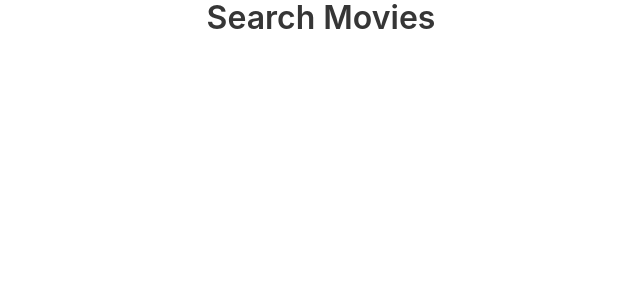
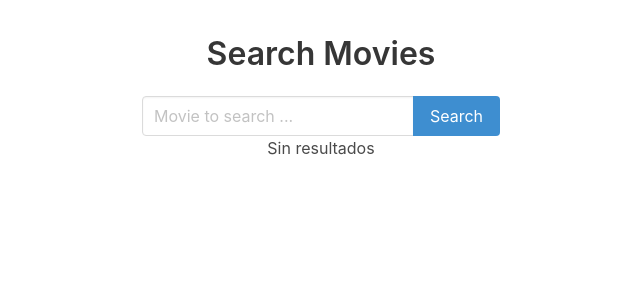
Before and after one commit to inbjork/search-movies, a React (Create React App) app: page / in a window 1280 px wide. Shown: the top 300 px of the page, without its empty margins (319-959 px from the left). Built offline with nearby package versions, Linux system fonts and the light colour scheme.

Commit message:
searchMovieApp2

```diff
--- a/src/App.css
+++ b/src/App.css
@@ -1,32 +1,9 @@
 .App {
+  padding-top: 36px;
   text-align: center;
 }
 
-.App-logo {
-  animation: App-logo-spin infinite 20s linear;
-  height: 40vmin;
+.SearchForm-wrapper{
+  display: flex;
+  justify-content: center;
 }
-
-.App-header {
-  background-color: #282c34;
-  min-height: 100vh;
-  display: flex;
-  flex-direction: column;
-  align-items: center;
-  justify-content: center;
-  font-size: calc(10px + 2vmin);
-  color: white;
-}
-
-.App-link {
-  color: #61dafb;
-}
-
-@keyframes App-logo-spin {
-  from {
-    transform: rotate(0deg);
-  }
-  to {
-    transform: rotate(360deg);
-  }
-}
--- a/src/App.js
+++ b/src/App.js
@@ -1,14 +1,35 @@
 import React, { Component } from 'react';
 import {Title} from './components/Title'
+import {SearchForm} from './components/SearchForm'
 
 import './App.css';
 import 'bulma/css/bulma.css'
 
 class App extends Component {
+  state = {results: []}
+
+  _handleResults = (results) =>{
+    this.setState({results})
+  }
+
+  _renderResults(){
+    const {results} = this.state
+    return results.map(movie =>{
+      return <p key={movie.imdbID}>{movie.Title}</p>
+    })
+  }
+
   render() {
     return (
       <div className="App">
         <Title>Search Movies</Title>
+        <div className='SearchForm-wrapper'>
+          <SearchForm onResults={this._handleResults}/>
+        </div>
+        {this.state.results.length === 0
+          ? <p>Sin resultados</p>
+          : this._renderResults()
+        }
       </div>
     );
   }
--- /dev/null
+++ b/src/components/SearchForm.js
@@ -0,0 +1,46 @@
+import React, {Component} from 'react'
+
+const API_KEY = '151778c6'
+
+export class SearchForm extends Component {
+
+    state = {inputMovie: ''}
+
+    _handleChange = (e) => {
+        this.setState({inputMovie: e.target.value})
+    }
+
+    _handleSubmit = (e) => {
+        e.preventDefault()
+        const {inputMovie} = this.state
+        fetch(`http://www.omdbapi.com/?apikey=${API_KEY}&s=${inputMovie}`)
+            .then(res => res.json())
+            .then(results => {
+                const {Search, totalResults} = results
+                console.log({Search, totalResults})
+                this.props.onResults(Search)
+            })
+    }
+
+    render(){
+        return(
+            <form onSubmit={this._handleSubmit}>
+                <div className="field has-addons">
+                    <div className="control">
+                        <input
+                            className="input"
+                            onChange={this._handleChange}
+                            type="text"
+                            placeholder="Movie to search ..."
+                        />
+                    </div>
+                    <div className="control">
+                        <button className="button is-info">
+                        Search
+                        </button>
+                    </div>
+                </div>
+            </form>
+        )
+    }
+}
```
